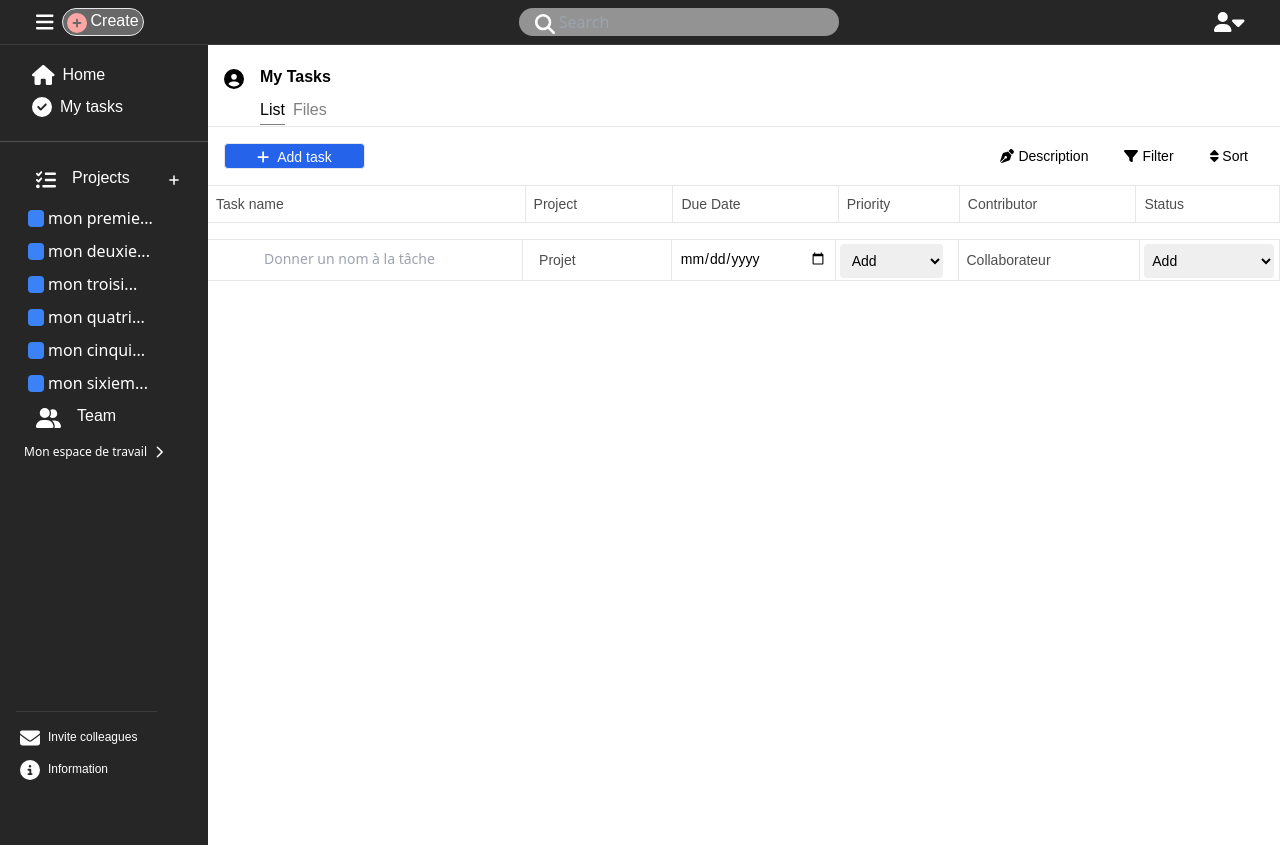
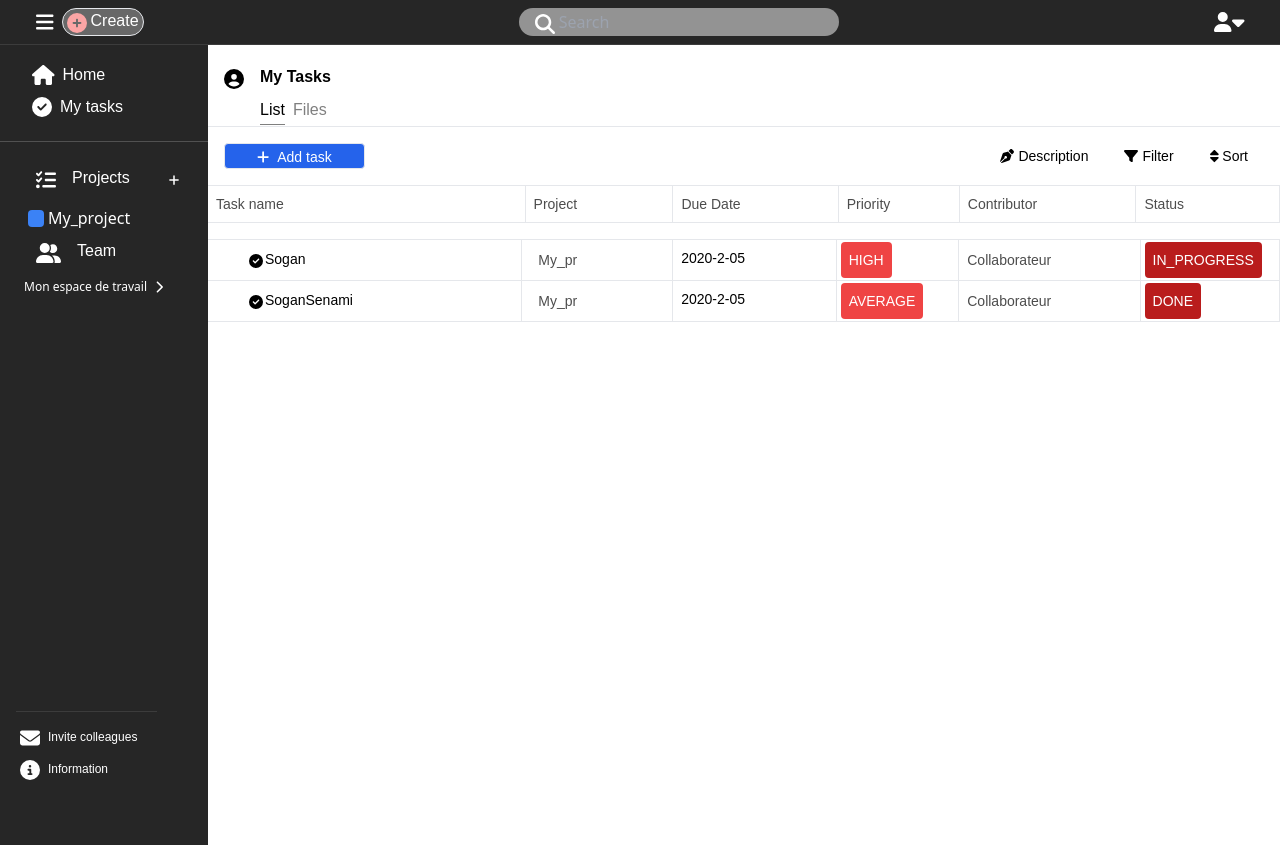
Before and after one commit to sogancarmen1/FrontEndToDoList, a Vue app: page /tasks/list in a window 1280 px wide. Built offline with nearby package versions, Linux system fonts and the light colour scheme; a web font is replaced by a local one; what vue-toast-notification would draw is missing.

Commit message:
mise en place de la dynamique de l'affichage

```diff
--- a/src/components/ListeTask/ListeTask.ts
+++ b/src/components/ListeTask/ListeTask.ts
@@ -1,6 +1,58 @@
 import { ref } from "vue";
 export const detailOfTask = ref(false);
 export const deleteBackground = ref(false);
+export const hoveredTaskId = ref<number | null>(null);
+export const projects = ref([
+  {
+    id: 1,
+    nameOfProject: "My_project",
+    isSelectedProject: true,
+    reveleTaskList: false,
+    disable: true,
+    listOfTask: [
+      {
+        id: 1,
+        isSelected: false,
+        nameFormatted: "",
+        name: "Sogan",
+        dueDate: "2020-2-05",
+        priority: "High",
+        status: "in_progress",
+        inProject: "My_project",
+        showInput: false,
+        showValueOfInput: true,
+        showValueOfInputOfDate: true,
+        showInputOfDate: false,
+        showChoicePriority: false,
+        showValueOfInputOfPriority: true,
+        showCloseIcon: false,
+        showCloseIconStatus: false,
+        showChoiceStatus: false,
+        showValueOfInputOfStatus: true,
+      },
+      {
+        id: 2,
+        isSelected: false,
+        nameFormatted: "",
+        name: "SoganSenami",
+        dueDate: "2020-2-05",
+        priority: "Average",
+        status: "done",
+        inProject: "My_project",
+        showInput: false,
+        showValueOfInput: true,
+        showValueOfInputOfDate: true,
+        showInputOfDate: false,
+        showChoicePriority: false,
+        showValueOfInputOfPriority: true,
+        showCloseIcon: false,
+        showCloseIconStatus: false,
+        showChoiceStatus: false,
+        showValueOfInputOfStatus: true,
+      },
+    ],
+  },
+]);
 export function showDetailOrNot() {
   detailOfTask.value = true;
   deleteBackground.value = true;
@@ -9,142 +61,53 @@ export function hiddenBackgroundAndDetail() {
   detailOfTask.value = false;
   deleteBackground.value = false;
 }
-export const nameOfTask = ref("");
-export const showInput = ref(true);
-export const showValueOfInput = ref(false);
 export const showIconAndBorder = ref(false);
-export const onSubmit = function () {
-  showValueOfInput.value = true;
-  showInput.value = false;
+export const onSubmit = function (task: any) {
+  task.showValueOfInput = true;
+  task.showInput = false;
 };
-export const onClick = function () {
-  showValueOfInput.value = false;
-  showInput.value = true;
+export const onClick = function (task: any) {
+  task.showValueOfInput = false;
+  task.showInput = true;
 };
-export const priority = ref("");
-export const date = ref("");
-export const showChoicePriority = ref(true);
-export const High = ref(false);
-export const Average = ref(false);
-export const Low = ref(false);
-export function showOrNotPriorityChoice(priority: string) {
-  if (priority == "High") {
-    High.value = true;
-    showChoicePriority.value = false;
-    return true;
-  }
-  if (priority == "Average") {
-    Average.value = true;
-    showChoicePriority.value = false;
-    return true;
-  }
-  if (priority == "Low") {
-    Low.value = true;
-    showChoicePriority.value = false;
-    return true;
-  }
-  return false;
-}
-export function notShowHigh() {
-  if (priority.value == "High") {
-    High.value = false;
-    showChoicePriority.value = true;
-    priority.value = "";
+export const onClickDate = function (task: any) {
+  task.showValueOfInputOfDate = false;
+  task.showInputOfDate = true;
+};
+export const onSubmitDate = function (task: any) {
+  task.showValueOfInputOfDate = true;
+  task.showInputOfDate = false;
+};
+// export const showInputOfPriority = ref(false);
+// export const showValueOfInputOfStatus = ref(true);
+export function showOrNotPriorityChoice(task: any) {
+  if (task.priority) {
+    task.showValueOfInputOfPriority = true;
+    task.showChoicePriority = false;
+  } else {
+    task.showValueOfInputOfPriority = false;
+    task.showCloseIcon = false;
   }
 }
-
-export function notShowAverage() {
-  if (priority.value == "Average") {
-    Average.value = false;
-    showChoicePriority.value = true;
-    priority.value = "";
-  }
+export function resetPriority(task: any) {
+  task.priority = "";
+  task.showChoicePriority = true;
+  task.showValueOfInputOfPriority = false;
+  task.showCloseIcon = false;
 }
 
-export function notShowLow() {
-  if (priority.value == "Low") {
-    Low.value = false;
-    showChoicePriority.value = true;
-    priority.value = "";
-  }
+// export const showCloseIconStatus = ref(false);
+
+// export const status = ref("DONE");
+// export const showChoiceStatus = ref(false);
+
+export function showOrNotStatusChoice(task: any) {
+  task.showChoiceStatus = false;
+  task.showValueOfInputOfStatus = true;
 }
 
-export const showCloseIcon = ref(false);
-
-export const status = ref("");
-export const showChoiceStatus = ref(true);
-export const todo = ref(false);
-export const in_progress = ref(false);
-export const waiting = ref(false);
-export const done = ref(false);
-export const canceled = ref(false);
-export const showCloseIconInStatus = ref(false);
-
-export function showOrNotStatusChoice(status: string) {
-  if (status == "todo") {
-    todo.value = true;
-    showChoiceStatus.value = false;
-    return true;
-  }
-  if (status == "in_progress") {
-    in_progress.value = true;
-    showChoiceStatus.value = false;
-    return true;
-  }
-  if (status == "waiting") {
-    waiting.value = true;
-    showChoiceStatus.value = false;
-    return true;
-  }
-  if (status == "done") {
-    done.value = true;
-    showChoiceStatus.value = false;
-    return true;
-  }
-  if (status == "canceled") {
-    canceled.value = true;
-    showChoiceStatus.value = false;
-    return true;
-  }
-  return false;
+export function resetTodo(task: any) {
+  task.status = "";
+  task.showChoiceStatus = true;
+  task.showValueOfInputOfStatus = false;
 }
-
-export function notShowTodo() {
-  if (status.value == "todo") {
-    todo.value = false;
-    showChoiceStatus.value = true;
-    status.value = "";
-  }
-}
-
-export function notShowInProgress() {
-  if (status.value == "in_progress") {
-    in_progress.value = false;
-    showChoiceStatus.value = true;
-    status.value = "";
-  }
-}
-
-export function notShowWaiting() {
-  if (status.value == "waiting") {
-    waiting.value = false;
-    showChoiceStatus.value = true;
-    status.value = "";
-  }
-}
-
-export function notShowDone() {
-  if (status.value == "done") {
-    done.value = false;
-    showChoiceStatus.value = true;
-    status.value = "";
-  }
-}
-
-export function notShowCanceled() {
-  if (status.value == "canceled") {
-    canceled.value = false;
-    showChoiceStatus.value = true;
-    status.value = "";
-  }
-}
--- a/src/components/ListeTask/ListeTask.vue
+++ b/src/components/ListeTask/ListeTask.vue
@@ -1,36 +1,38 @@
 <template>
-  <table class="w-full relative">
-    <tr class="">
+  <table v-for="project in projects" :key="project.id" class="w-full relative">
+    <tr v-for="task in project.listOfTask" :key="task.id" class="">
       <td
-        @mouseover="showIconAndBorder = true"
-        @mouseleave="showIconAndBorder = false"
+        @mouseover="hoveredTaskId = task.id"
+        @mouseleave="hoveredTaskId = null"
         class="pl-2 pb-8 relative pt-2 pr-[291px] border-y text-sm whitespace-nowrap cursor-pointer"
       >
         <div class="flex">
-          <!-- :class="showInput ? 'inline' : 'hidden'" -->
-
           <form
-            :class="showInput ? 'inline' : 'hidden'"
-            @submit.prevent="onSubmit"
+            :class="task.showInput ? 'inline' : 'hidden'"
+            @submit.prevent="onSubmit(task)"
             action=""
             class="absolute left-[41px]"
           >
             <font-awesome-icon
-              :class="showInput ? 'text-white' : ''"
+              :class="task.showInput ? 'text-black' : ''"
               class="pt-[3px]"
               icon="fa-circle-check"
             ></font-awesome-icon>
             <input
-              :class="showIconAndBorder ? 'border' : 'border border-black/0'"
+              :class="
+                hoveredTaskId === task.id
+                  ? 'border border-blue-500'
+                  : 'border border-black/0'
+              "
               class="outline-none"
               type="text"
-              v-model="nameOfTask"
+              v-model="task.name"
               placeholder="Donner un nom à la tâche"
             />
           </form>
           <div
             class="flex space-x-2 absolute justify-between px-8"
-            :class="showValueOfInput ? 'inline' : 'hidden'"
+            :class="task.showValueOfInput ? 'inline' : 'hidden'"
           >
             <div class="flex">
               <font-awesome-icon
@@ -38,17 +40,19 @@
                 icon="fa-circle-check"
               ></font-awesome-icon>
               <p
-                @click="onClick"
-                :class="showIconAndBorder ? 'border' : 'border border-black/0'"
+                @click="onClick(task)"
+                :class="
+                  hoveredTaskId === task.id ? 'border' : 'border border-black/0'
+                "
                 class="text-ellipsis font-zen overflow-hidden w-[197px]"
               >
-                {{ nameOfTask }}
+                {{ task.name }}
               </p>
             </div>
             <div>
               <font-awesome-icon
                 @click="showDetailOrNot"
-                v-if="showIconAndBorder"
+                v-if="hoveredTaskId === task.id"
                 :class="detailOfTask ? 'hidden' : ''"
                 class="rounded mx-2 p-1 hover:bg-slate-200"
                 icon="fa-chevron-right"
@@ -60,8 +64,9 @@
       <td
         class="pl-2 pr-[80px] border text-sm whitespace-nowrap text-black/70 hover:text-black"
       >
-        <!-- La taille des noms de projet ne peut pas dépasser ce qui est écrit là donc faire un hover pour l'afficher en vignette -->
-        <span class="font-zen px-2">Projet</span>
+        <span :title="task.inProject" class="font-zen px-2">{{
+          task.inProject.slice(0, 5)
+        }}</span>
       </td>
       <td class="px-[123px] relative min-w-10 pr-8 text-sm whitespace-nowrap">
         <form
@@ -69,89 +74,73 @@
           class="absolute w-full h-full bottom-[-8px] top-[-1px] right-[-0px]"
         >
           <input
-            v-model="date"
+            v-if="task.showInputOfDate"
+            @change="onSubmitDate(task)"
+            v-model="task.dueDate"
             class="border-y w-full font-zen px-2 pt-2 pb-[10px] outline-none cursor-pointer"
             type="date"
           />
+          <p
+            @click="onClickDate(task)"
+            class="border-y w-full font-zen px-2 pt-2 pb-[12px] outline-none cursor-pointer"
+            v-if="task.showValueOfInputOfDate"
+            title="Click for modification"
+          >
+            {{ task.dueDate }}
+          </p>
         </form>
       </td>
       <td
-        @mouseover="showCloseIcon = true"
-        @mouseleave="showCloseIcon = false"
+        @mouseover="task.showCloseIcon = true"
+        @mouseleave="task.showCloseIcon = false"
         class="px-[58px] relative border text-sm whitespace-nowrap cursor-pointer"
       >
         <form action="" class="border-black">
           <select
-            v-if="showChoicePriority"
-            v-model="priority"
+            v-if="task.showChoicePriority"
+            v-model="task.priority"
             name=""
             id=""
-            @click="showOrNotPriorityChoice(priority)"
-            class="absolute font-zen rounded bottom-[2px] left-[-4px] px-2 py-2 mx-2 outline-none"
+            @change="showOrNotPriorityChoice(task)"
+            :class="`absolute font-zen rounded bottom-[2px] left-[-4px] px-2 py-2 mx-2 outline-none`"
           >
             <option disabled value="">Add</option>
             <option value="High">HIGH</option>
             <option value="Average">AVERAGE</option>
             <option value="Low">LOW</option>
           </select>
-        </form>
-        <div
-          v-if="High"
-          class="absolute rounded border bg-red-700 bottom-[2px] left-[-4px] px-4 py-2 mx-2"
+          <p
+            v-if="task.showValueOfInputOfPriority"
+            :class="`absolute bg-red-500 text-white font-zen rounded bottom-[2px] left-[-4px] px-2 py-2 mx-2 outline-none`"
           >
-          <span class="text-white">HIGH</span>
+            <span :class="`uppercase`">{{ task.priority }}</span>
             <font-awesome-icon
-            :class="showCloseIcon ? 'inline' : 'hidden'"
-            @click="notShowHigh"
+              :class="task.showCloseIcon ? 'inline' : 'hidden'"
+              @click="resetPriority(task)"
               class="absolute bottom-[10px] right-[-24px] cursor-pointer bg-slate-200 rounded-full px-1 py-[2px]"
               icon="fa-xmark"
             ></font-awesome-icon>
-        </div>
-        <div
-          v-if="Average"
-          class="absolute rounded bg-red-500 bottom-[2px] left-[-4px] px-2 py-2 mx-2"
-        >
-          <span class="text-white">AVERAGE</span>
-          <font-awesome-icon
-            v-if="showCloseIcon"
-            @click="notShowAverage"
-            class="absolute bottom-[10px] right-[-24px] cursor-pointer bg-slate-200 rounded-full px-1 py-[2px]"
-            icon="fa-xmark"
-          ></font-awesome-icon>
-        </div>
-        <div
-          @click="notShowLow"
-          v-if="Low"
-          class="absolute rounded bg-red-300 bottom-[2px] left-[-4px] px-4 py-2 mx-2"
-        >
-          <span class="text-white">LOW</span>
-          <font-awesome-icon
-            v-if="showCloseIcon"
-            @click="notShowLow"
-            class="absolute bottom-[10px] right-[-24px] cursor-pointer bg-slate-200 rounded-full px-1 py-[2px]"
-            icon="fa-xmark"
-          ></font-awesome-icon>
-        </div>
+          </p>
+        </form>
       </td>
       <td
         class="pl-2 pr-20 border-y text-sm whitespace-nowrap cursor-pointer text-black/70 hover:text-black"
       >
-        <!-- Gardez le même nom ici aussi -->
         <span class="font-zen">Collaborateur</span>
       </td>
       <td
-        @mouseover="showCloseIconInStatus = true"
-        @mouseleave="showCloseIconInStatus = false"
+        @mouseover="task.showCloseIconStatus = true"
+        @mouseleave="task.showCloseIconStatus = false"
         class="px-[66px] relative border text-sm whitespace-nowrap cursor-pointer"
       >
         <form action="" class="border-black w-full">
           <select
-            v-if="showChoiceStatus"
-            v-model="status"
+            v-if="task.showChoiceStatus"
+            v-model="task.status"
             name=""
             id=""
-            @click="showOrNotStatusChoice(status)"
-            class="absolute rounded px-1 font-zen bottom-[2px] left-[-4px] py-2 mx-2 outline-none"
+            @change="showOrNotStatusChoice(task)"
+            :class="`absolute rounded px-1 font-zen bottom-[2px] left-[-4px] py-2 mx-2 outline-none`"
           >
             <option disabled value="">Add</option>
             <option value="todo">TODO</option>
@@ -160,70 +149,19 @@
             <option value="done">DONE</option>
             <option value="canceled">CANCELED</option>
           </select>
-        </form>
-        <div
-          v-if="todo"
-          class="absolute rounded border bg-blue-300 bottom-[2px] left-[-4px] px-4 py-2 mx-2"
+          <p
+            v-if="task.showValueOfInputOfStatus"
+            class="absolute bg-red-700 text-white font-zen rounded bottom-[2px] left-[-4px] px-2 py-2 mx-2 outline-none"
           >
-          <span class="text-white">TODO</span>
+            <span class="uppercase">{{ task.status }}</span>
             <font-awesome-icon
-            :class="showCloseIconInStatus ? 'inline' : 'hidden'"
-            @click="notShowTodo"
+              :class="task.showCloseIconStatus ? 'inline' : 'hidden'"
+              @click="resetTodo(task)"
               class="absolute bottom-[10px] right-[-24px] cursor-pointer bg-slate-200 rounded-full px-1 py-[2px]"
               icon="fa-xmark"
             ></font-awesome-icon>
-        </div>
-        <div
-          v-if="in_progress"
-          class="absolute rounded bg-yellow-500 bottom-[2px] left-[-4px] px-2 py-2 mx-2"
-        >
-          <span class="text-white">EN COURS</span>
-          <font-awesome-icon
-            v-if="showCloseIconInStatus"
-            @click="notShowInProgress"
-            class="absolute bottom-[10px] right-[-24px] cursor-pointer bg-slate-200 rounded-full px-1 py-[2px]"
-            icon="fa-xmark"
-          ></font-awesome-icon>
-        </div>
-        <div
-          @click="notShowLow"
-          v-if="waiting"
-          class="absolute rounded bg-orange-700 bottom-[2px] left-[-4px] px-2 py-2 mx-2"
-        >
-          <span class="text-white">EN ATTENTE</span>
-          <font-awesome-icon
-            v-if="showCloseIconInStatus"
-            @click="notShowWaiting"
-            class="absolute bottom-[10px] right-[-24px] cursor-pointer bg-slate-200 rounded-full px-1 py-[2px]"
-            icon="fa-xmark"
-          ></font-awesome-icon>
-        </div>
-        <div
-          @click="notShowLow"
-          v-if="done"
-          class="absolute rounded bg-green-700 bottom-[2px] left-[-4px] px-4 py-2 mx-2"
-        >
-          <span class="text-white">TERMINÉE</span>
-          <font-awesome-icon
-            v-if="showCloseIconInStatus"
-            @click="notShowDone"
-            class="absolute bottom-[10px] right-[-24px] cursor-pointer bg-slate-200 rounded-full px-1 py-[2px]"
-            icon="fa-xmark"
-          ></font-awesome-icon>
-        </div>
-        <div
-          @click="notShowLow"
-          v-if="canceled"
-          class="absolute rounded bg-gray-400 bottom-[2px] left-[-4px] px-4 py-2 mx-2"
-        >
-          <span class="text-white">ANNULÉE</span>
-          <font-awesome-icon
-            v-if="showCloseIconInStatus"
-            @click="notShowCanceled"
-            class="absolute bottom-[10px] right-[-24px] cursor-pointer bg-slate-200 rounded-full px-1 py-[2px]"
-            icon="fa-xmark"
-          ></font-awesome-icon>
-        </div>
+          </p>
+        </form>
       </td>
     </tr>
   </table>
@@ -238,41 +176,33 @@
 <script setup lang="ts">
 import ModalDetail from "../ModalDetail/ModalDetail.vue";
 import {
-  nameOfTask,
-  showInput,
-  showValueOfInput,
   onSubmit,
   onClick,
-  showIconAndBorder,
-  priority,
-  date,
-  showChoicePriority,
   showOrNotPriorityChoice,
-  notShowHigh,
-  notShowAverage,
-  notShowLow,
-  High,
-  Average,
-  Low,
-  showCloseIcon,
-  status,
-  showChoiceStatus,
-  todo,
-  in_progress,
-  waiting,
-  done,
+  resetPriority,
   showOrNotStatusChoice,
-  canceled,
-  notShowTodo,
-  showCloseIconInStatus,
-  notShowInProgress,
-  notShowWaiting,
-  notShowDone,
-  notShowCanceled,
+  resetTodo,
   detailOfTask,
   showDetailOrNot,
   hiddenBackgroundAndDetail,
   deleteBackground,
+  onClickDate,
+  onSubmitDate,
+  projects,
+  hoveredTaskId,
 } from "./ListeTask";
-// import { ref } from "vue";
+// const priorityClass = computed((task: any) => {
+//   if (task.priority === "High") return "bg-red-700";
+//   if (task.priority === "Average") return "bg-yellow-500";
+//   if (task.priority === "Low") return "bg-green-500";
+//   return "";
+// });
+// const statusClass = computed(() => {
+//   if (status.value === "todo") return "bg-blue-300";
+//   if (status.value === "in_progress") return "bg-yellow-500";
+//   if (status.value === "waiting") return "bg-orange-500";
+//   if (status.value === "done") return "bg-green-700";
+//   if (status.value === "canceled") return "bg-gray-400";
+//   return "";
+// });
 </script>
--- a/src/components/SideBar/SideBar.vue
+++ b/src/components/SideBar/SideBar.vue
@@ -82,9 +82,9 @@
                       class="px-2 font-zen rounded bg-blue-500 my-8 mr-1"
                     ></span>
                     {{
-                      project.name.length > 17
-                        ? project.name.slice(0, 10) + "..."
-                        : project.name
+                      project.nameOfProject.length > 17
+                        ? project.nameOfProject.slice(0, 10) + "..."
+                        : project.nameOfProject
                     }}
                   </RouterLink>
                 </li>
--- a/src/components/SideBar/sideBar.ts
+++ b/src/components/SideBar/sideBar.ts
@@ -23,6 +23,8 @@ export function path(value: Number) {
   return `/project/${value}/list`;
 }
 
+import { projects } from "../ListeTask/ListeTask";
+
 export const projectsAndEquipe = ref([
   {
     id: 1,
@@ -34,53 +36,54 @@ export const projectsAndEquipe = ref([
     fourNameIcon: "fa-list-check",
     isSelect: false,
     showValue: true,
-    listOfProject: [
-      {
-        id: 0,
-        name: "",
-        disable: false,
-      },
-      {
-        id: "1",
-        name: "mon premier projet",
-        disable: true,
-        tasks: [
-          {
-            id: 1,
-            name: "Tache 1",
-          },
-          {
-            id: 2,
-            name: "Tache 2",
-          },
-        ],
-      },
-      {
-        id: "2",
-        name: "mon deuxieme projet",
-        disable: true,
-      },
-      {
-        id: "3",
-        name: "mon troisieme projet",
-        disable: true,
-      },
-      {
-        id: "4",
-        name: "mon quatrieme projet",
-        disable: true,
-      },
-      {
-        id: "5",
-        name: "mon cinquieme projet",
-        disable: true,
-      },
-      {
-        id: "6",
-        name: "mon sixieme projet",
-        disable: true,
-      },
-    ],
+    listOfProject: projects,
+    // listOfProject: [
+    //   {
+    //     id: 0,
+    //     name: "",
+    //     disable: false,
+    //   },
+    //   {
+    //     id: "1",
+    //     name: "mon premier projet",
+    //     disable: true,
+    //     tasks: [
+    //       {
+    //         id: 1,
+    //         name: "Tache 1",
+    //       },
+    //       {
+    //         id: 2,
+    //         name: "Tache 2",
+    //       },
+    //     ],
+    //   },
+    //   {
+    //     id: "2",
+    //     name: "mon deuxieme projet",
+    //     disable: true,
+    //   },
+    //   {
+    //     id: "3",
+    //     name: "mon troisieme projet",
+    //     disable: true,
+    //   },
+    //   {
+    //     id: "4",
+    //     name: "mon quatrieme projet",
+    //     disable: true,
+    //   },
+    //   {
+    //     id: "5",
+    //     name: "mon cinquieme projet",
+    //     disable: true,
+    //   },
+    //   {
+    //     id: "6",
+    //     name: "mon sixieme projet",
+    //     disable: true,
+    //   },
+    // ],
   },
   {
     id: 2,
```
Also changed, not shown: src/components/ProjectView.vue (+3 -7 lines). Lines whose indentation alone changed are shown as unchanged.
